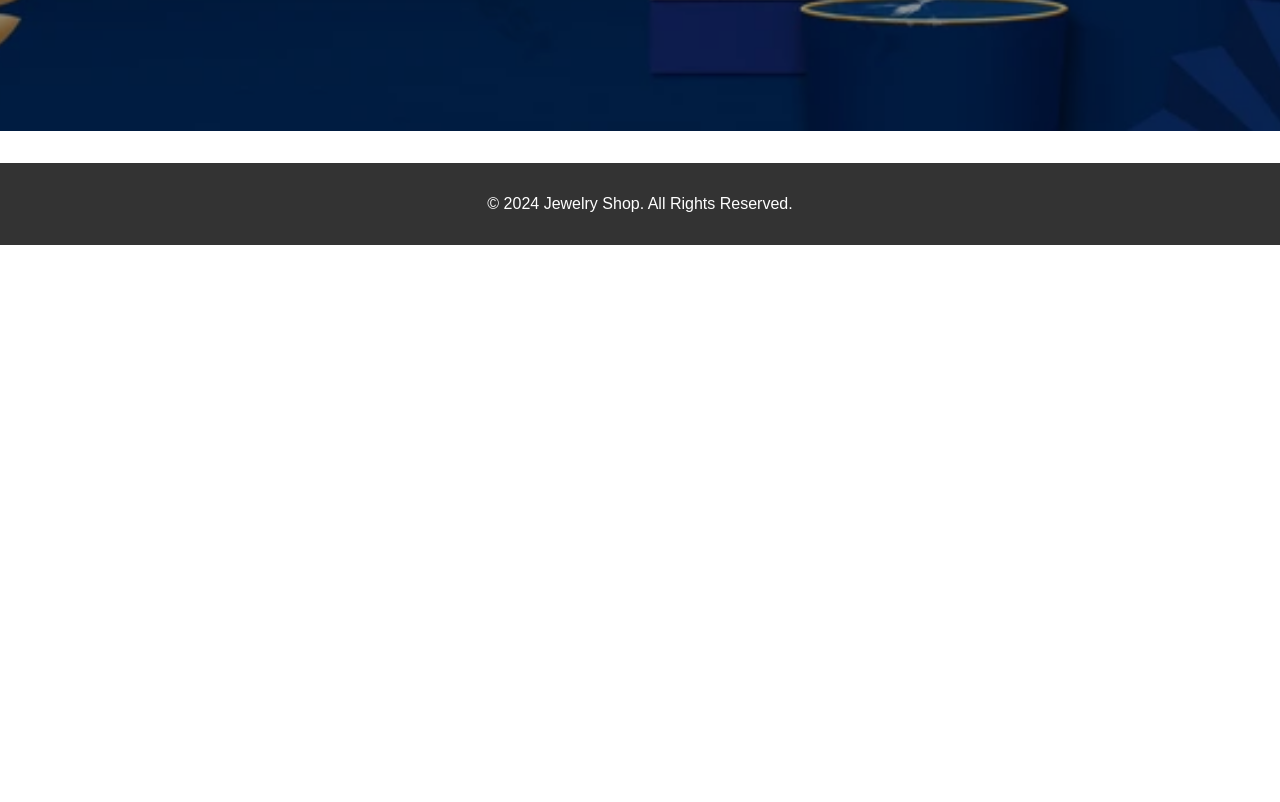
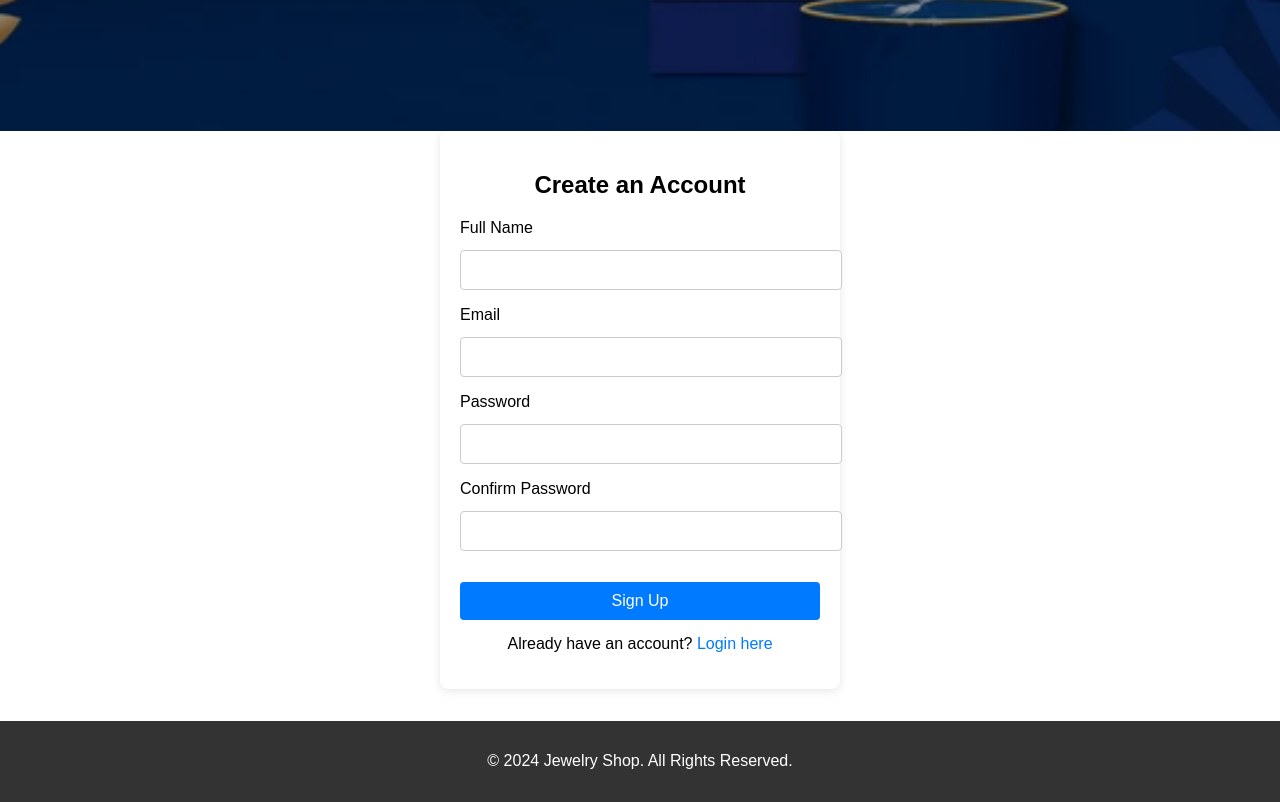
Before and after one commit to Jefftrading/mini-project, a plain HTML site: page index.html in a window 1280 px wide. Shown: the part 623-1425 px from the top of the page. Before the commit the page ends 868 px from the top, so only its background shows below. Drawn offline with Linux system fonts and the light colour scheme.

Commit message:
Add files via upload

```diff
--- a/index.html
+++ b/index.html
@@ -34,8 +34,52 @@
         <a href="./shop.html " class="cta-btn">Shop Now</a>
     </div>
 </header>
+<div class="container">
+  <!-- Signup & Login Forms -->
+  <div class="form-container">
+      <!-- Signup Form -->
+      <div id="signupForm">
+          <h2>Create an Account</h2>
+          <form id="signup" onsubmit="return handleSignup(event)">
+              <div class="input-group">
+                  <label for="signupFullName">Full Name</label>
+                  <input type="text" id="signupFullName" required>
+              </div>
+              <div class="input-group">
+                  <label for="signupEmail">Email</label>
+                  <input type="email" id="signupEmail" required>
+              </div>
+              <div class="input-group">
+                  <label for="signupPassword">Password</label>
+                  <input type="password" id="signupPassword" required>
+              </div>
+              <div class="input-group">
+                  <label for="signupConfirmPassword">Confirm Password</label>
+                  <input type="password" id="signupConfirmPassword" required>
+              </div>
+              <button type="submit">Sign Up</button>
+              <p>Already have an account? <a href="#" onclick="toggleForm('login')">Login here</a></p>
+          </form>
+      </div>
 
-
+      <!-- Login Form -->
+      <div id="loginForm" style="display: none;">
+          <h2>Login</h2>
+          <form id="login" onsubmit="return handleLogin(event)">
+              <div class="input-group">
+                  <label for="loginEmail">Email</label>
+                  <input type="email" id="loginEmail" required>
+              </div>
+              <div class="input-group">
+                  <label for="loginPassword">Password</label>
+                  <input type="password" id="loginPassword" required>
+              </div>
+              <button type="submit">Login</button>
+              <p>Don't have an account? <a href="#" onclick="toggleForm('signup')">Sign up here</a></p>
+          </form>
+      </div>
+  </div>
+</div>
   <footer>
     <p>&copy; 2024 Jewelry Shop. All Rights Reserved.</p>
 </footer>
--- a/script.js
+++ b/script.js
@@ -60,3 +60,70 @@ function checkout() {
   toggleCart();
   document.getElementById('checkout-form').reset();
 }
+
+// Toggle between the Signup and Login forms
+function toggleForm(formType) {
+  const signupForm = document.getElementById('signupForm');
+  const loginForm = document.getElementById('loginForm');
+
+  if (formType === 'signup') {
+      signupForm.style.display = 'block';
+      loginForm.style.display = 'none';
+  } else {
+      signupForm.style.display = 'none';
+      loginForm.style.display = 'block';
+  }
+}
+
+// Handle Signup Form
+function handleSignup(event) {
+  event.preventDefault();
+
+  const fullName = document.getElementById('signupFullName').value;
+  const email = document.getElementById('signupEmail').value;
+  const password = document.getElementById('signupPassword').value;
+  const confirmPassword = document.getElementById('signupConfirmPassword').value;
+
+  // Simple validation
+  if (password !== confirmPassword) {
+      alert('Passwords do not match!');
+      return false;
+  }
+
+  if (fullName === '' || email === '' || password === '') {
+      alert('Please fill in all fields');
+      return false;
+  }
+
+  // If validation passes, show success message
+  alert('Account created successfully!');
+
+  // Clear form fields
+  document.getElementById('signup').reset();
+
+  // Switch to Login Form
+  toggleForm('login');
+}
+
+// Handle Login Form
+function handleLogin(event) {
+  event.preventDefault();
+
+  const email = document.getElementById('loginEmail').value;
+  const password = document.getElementById('loginPassword').value;
+
+  // Simple validation
+  if (email === '' || password === '') {
+      alert('Please enter both email and password');
+      return false;
+  }
+
+  // Normally, here you would verify credentials via an API or backend
+  alert('Logged in successfully!');
+
+  // Clear form fields
+  document.getElementById('login').reset();
+
+  // Redirect to the main page (or dashboard)
+  window.location.href = 'dashboard.html'; // Change this to your dashboard page URL
+}
--- a/style.css
+++ b/style.css
@@ -220,3 +220,72 @@ button:hover {
     color: white;
     margin-top: 2rem;
 }
+.container {
+  width: 100%;
+  max-width: 400px;
+  margin: 0 auto;
+}
+
+.form-container {
+  background-color: #fff;
+  box-shadow: 0 2px 10px rgba(0, 0, 0, 0.1);
+  border-radius: 8px;
+  padding: 20px;
+  text-align: center;
+}
+
+h2 {
+  font-size: 24px;
+  margin-bottom: 20px;
+}
+
+.input-group {
+  margin-bottom: 15px;
+  text-align: left;
+}
+
+.input-group label {
+  display: block;
+  margin-bottom: 5px;
+}
+
+.input-group input {
+  width: 100%;
+  padding: 10px;
+  font-size: 16px;
+  border: 1px solid #ccc;
+  border-radius: 4px;
+}
+
+button {
+  width: 100%;
+  padding: 10px;
+  font-size: 16px;
+  color: white;
+  background-color: #007bff;
+  border: none;
+  border-radius: 4px;
+  cursor: pointer;
+}
+
+button:hover {
+  background-color: #0056b3;
+}
+
+p {
+  margin-top: 15px;
+}
+
+p a {
+  color: #007bff;
+  text-decoration: none;
+}
+
+p a:hover {
+  text-decoration: underline;
+}
+
+.error-message {
+  color: red;
+  margin-top: 10px;
+}
```
